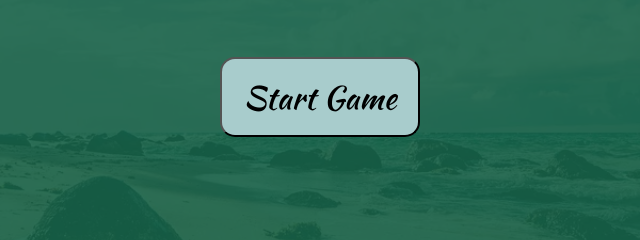
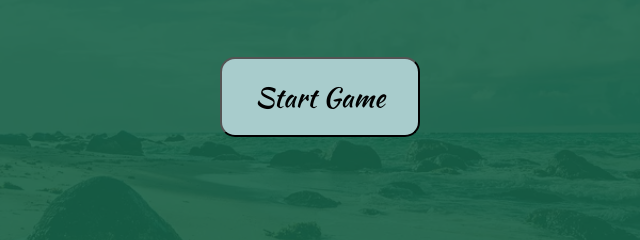
Before and after one commit to alelodato/Pictures-and-Places, a plain HTML site: page index.html in a window 1280 px wide. Shown: the part 426-666 px from the top of the page, 320-960 px from the left. Drawn offline with Linux system fonts and the light colour scheme.

Commit message:
adjust start button font size to fit on large screens

```diff
--- a/assets/css/style.css
+++ b/assets/css/style.css
@@ -310,7 +310,7 @@ h1 {
         width: 200px;
         border-radius: 15px;
         margin-bottom: 20px;
-        font-size: 2rem;
+        font-size: 1.7rem;
     }
 
     #next {
```
